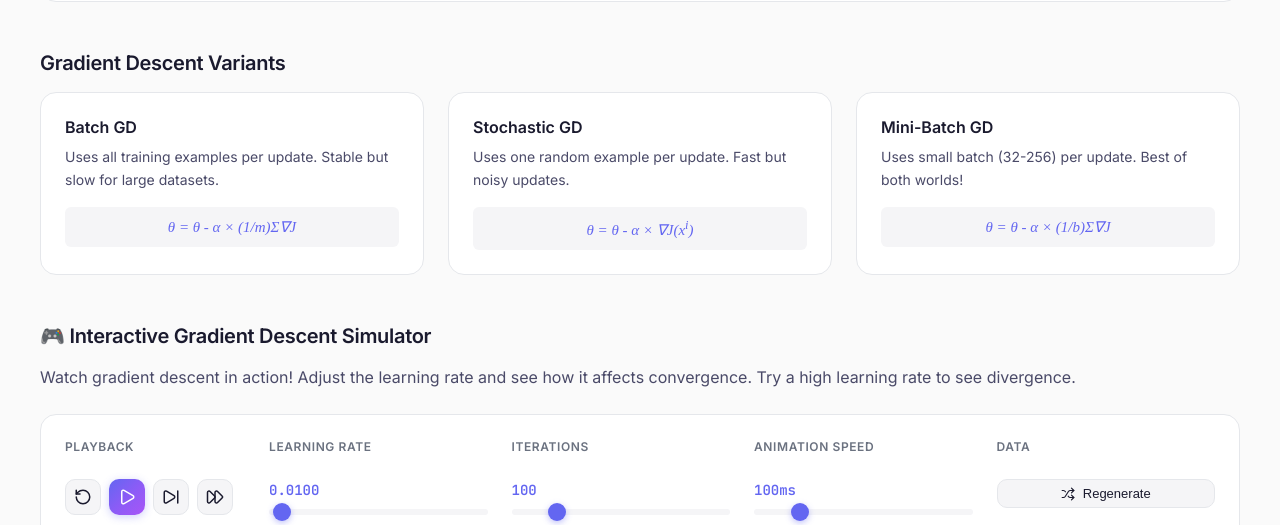
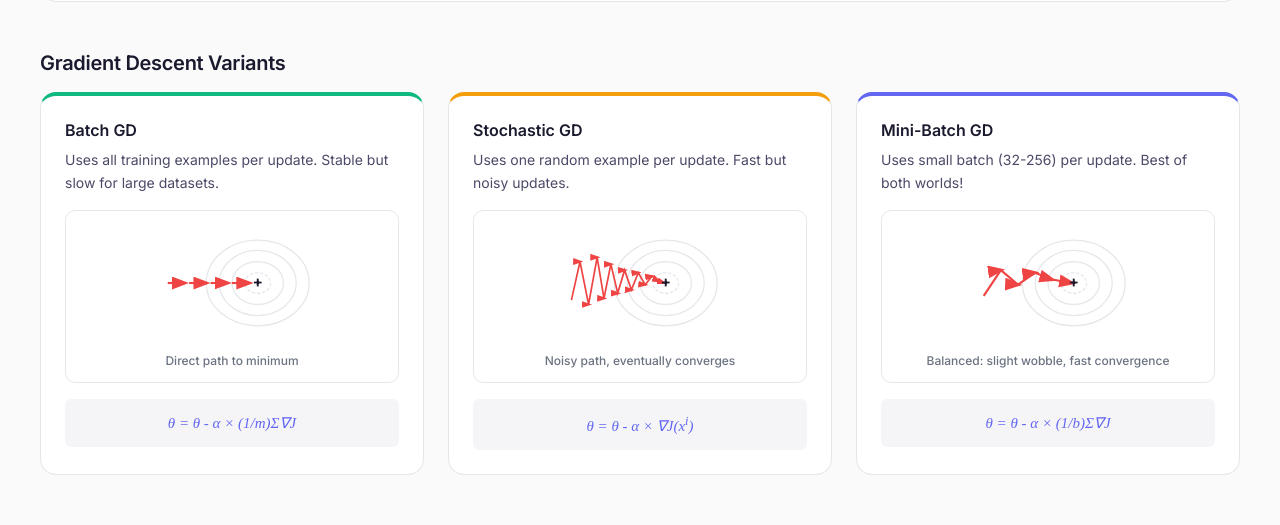
Before and after one commit to CodingYodha/Teach-Linear-Regression-, a React (Vite) app: page /optimization in a window 1280 px wide. Shown: the part 2290-2815 px from the top of the page. Built offline with nearby package versions, Linux system fonts and the light colour scheme.

Commit message:
Added proper Gradient descent visualization

```diff
--- a/src/pages/Optimization.css
+++ b/src/pages/Optimization.css
@@ -433,6 +433,24 @@
     background: var(--bg-card);
     border: 1px solid var(--border-light);
     border-radius: var(--radius-lg);
+    transition: transform 0.3s ease, box-shadow 0.3s ease;
+}
+
+.variant-card:hover {
+    transform: translateY(-4px);
+    box-shadow: 0 8px 30px rgba(0, 0, 0, 0.12);
+}
+
+.variant-card.batch {
+    border-top: 4px solid var(--success);
+}
+
+.variant-card.stochastic {
+    border-top: 4px solid var(--warning);
+}
+
+.variant-card.minibatch {
+    border-top: 4px solid var(--accent-primary);
 }
 
 .variant-card h4 {
@@ -446,6 +464,91 @@
     font-size: 0.875rem;
     color: var(--text-secondary);
     margin-bottom: 1rem;
+    min-height: 2.5rem;
+}
+
+/* Variant Visual */
+.variant-visual {
+    padding: 1rem;
+    background: var(--bg-tertiary);
+    border-radius: var(--radius-md);
+    margin-bottom: 1rem;
+    display: flex;
+    flex-direction: column;
+    align-items: center;
+    gap: 0.5rem;
+}
+
+.variant-visual.contour {
+    padding: 0.75rem;
+    background: var(--bg-card);
+    border: 1px solid var(--border-light);
+}
+
+.variant-svg {
+    width: 100%;
+    height: 120px;
+}
+
+.visual-label {
+    font-size: 0.75rem;
+    color: var(--text-tertiary);
+    font-weight: 500;
+}
+
+/* Path animations */
+.path-smooth {
+    stroke-dasharray: 300;
+    stroke-dashoffset: 300;
+    animation: drawPath 3s ease-in-out infinite;
+}
+
+.path-noisy {
+    stroke-dasharray: 400;
+    stroke-dashoffset: 400;
+    animation: drawPath 2s ease-in-out infinite;
+}
+
+.path-balanced {
+    stroke-dasharray: 300;
+    stroke-dashoffset: 300;
+    animation: drawPath 2.5s ease-in-out infinite;
+}
+
+@keyframes drawPath {
+    0% {
+        stroke-dashoffset: 300;
+        opacity: 0.3;
+    }
+
+    50% {
+        stroke-dashoffset: 0;
+        opacity: 1;
+    }
+
+    100% {
+        stroke-dashoffset: 0;
+        opacity: 1;
+    }
+}
+
+/* Pulsing dot at minimum */
+.pulse-dot {
+    animation: pulseDot 2s ease-in-out infinite;
+}
+
+@keyframes pulseDot {
+
+    0%,
+    100% {
+        transform: scale(1);
+        opacity: 1;
+    }
+
+    50% {
+        transform: scale(1.3);
+        opacity: 0.7;
+    }
 }
 
 .variant-formula {
@@ -453,7 +556,7 @@
     font-size: 0.9375rem;
     font-style: italic;
     color: var(--accent-primary);
-    padding: 0.5rem;
+    padding: 0.75rem;
     background: var(--bg-tertiary);
     border-radius: var(--radius-sm);
     text-align: center;
--- a/src/pages/Optimization.jsx
+++ b/src/pages/Optimization.jsx
@@ -206,21 +206,104 @@ const Optimization = () => {
             <section className="section">
                 <h2 className="section-title">Gradient Descent Variants</h2>
                 <div className="variants-grid">
-                    <div className="variant-card">
+                    <div className="variant-card batch">
                         <h4>Batch GD</h4>
                         <p>Uses all training examples per update. Stable but slow for large datasets.</p>
+                        <div className="variant-visual contour">
+                            <svg viewBox="0 0 200 140" className="variant-svg">
+                                {/* Contour ellipses */}
+                                <ellipse cx="130" cy="70" rx="60" ry="50" fill="none" stroke="var(--border-light)" strokeWidth="1.5" />
+                                <ellipse cx="130" cy="70" rx="45" ry="38" fill="none" stroke="var(--border-light)" strokeWidth="1.5" />
+                                <ellipse cx="130" cy="70" rx="30" ry="25" fill="none" stroke="var(--border-light)" strokeWidth="1.5" />
+                                <ellipse cx="130" cy="70" rx="15" ry="12" fill="none" stroke="var(--border-light)" strokeWidth="1.5" strokeDasharray="4,2" />
+
+                                {/* Straight path with arrows - Batch GD */}
+                                <line x1="25" y1="70" x2="45" y2="70" stroke="var(--error)" strokeWidth="2.5" markerEnd="url(#arrowBatch)" />
+                                <line x1="50" y1="70" x2="70" y2="70" stroke="var(--error)" strokeWidth="2.5" markerEnd="url(#arrowBatch)" />
+                                <line x1="75" y1="70" x2="95" y2="70" stroke="var(--error)" strokeWidth="2.5" markerEnd="url(#arrowBatch)" />
+                                <line x1="100" y1="70" x2="120" y2="70" stroke="var(--error)" strokeWidth="2.5" markerEnd="url(#arrowBatch)" />
+
+                                {/* Center minimum */}
+                                <text x="130" y="75" fill="var(--text-primary)" fontSize="18" fontWeight="bold" textAnchor="middle">+</text>
+
+                                <defs>
+                                    <marker id="arrowBatch" markerWidth="8" markerHeight="8" refX="6" refY="3" orient="auto">
+                                        <path d="M0,0 L0,6 L8,3 z" fill="var(--error)" />
+                                    </marker>
+                                </defs>
+                            </svg>
+                            <span className="visual-label">Direct path to minimum</span>
+                        </div>
                         <div className="variant-formula">θ = θ - α × (1/m)Σ∇J</div>
                     </div>
 
-                    <div className="variant-card">
+                    <div className="variant-card stochastic">
                         <h4>Stochastic GD</h4>
                         <p>Uses one random example per update. Fast but noisy updates.</p>
+                        <div className="variant-visual contour">
+                            <svg viewBox="0 0 200 140" className="variant-svg">
+                                {/* Contour ellipses */}
+                                <ellipse cx="130" cy="70" rx="60" ry="50" fill="none" stroke="var(--border-light)" strokeWidth="1.5" />
+                                <ellipse cx="130" cy="70" rx="45" ry="38" fill="none" stroke="var(--border-light)" strokeWidth="1.5" />
+                                <ellipse cx="130" cy="70" rx="30" ry="25" fill="none" stroke="var(--border-light)" strokeWidth="1.5" />
+                                <ellipse cx="130" cy="70" rx="15" ry="12" fill="none" stroke="var(--border-light)" strokeWidth="1.5" strokeDasharray="4,2" />
+
+                                {/* Very noisy zigzag path - Stochastic GD */}
+                                <polyline
+                                    points="20,90 30,45 40,95 50,40 58,88 66,48 74,82 82,55 90,78 98,58 106,72 114,62 122,68 128,70"
+                                    fill="none"
+                                    stroke="var(--error)"
+                                    strokeWidth="2"
+                                    markerMid="url(#arrowSGD)"
+                                    markerEnd="url(#arrowSGD)"
+                                />
+
+                                {/* Center minimum */}
+                                <text x="130" y="75" fill="var(--text-primary)" fontSize="18" fontWeight="bold" textAnchor="middle">+</text>
+
+                                <defs>
+                                    <marker id="arrowSGD" markerWidth="6" markerHeight="6" refX="4" refY="2" orient="auto">
+                                        <path d="M0,0 L0,4 L6,2 z" fill="var(--error)" />
+                                    </marker>
+                                </defs>
+                            </svg>
+                            <span className="visual-label">Noisy path, eventually converges</span>
+                        </div>
                         <div className="variant-formula">θ = θ - α × ∇J(x<sup>i</sup>)</div>
                     </div>
 
-                    <div className="variant-card">
+                    <div className="variant-card minibatch">
                         <h4>Mini-Batch GD</h4>
                         <p>Uses small batch (32-256) per update. Best of both worlds!</p>
+                        <div className="variant-visual contour">
+                            <svg viewBox="0 0 200 140" className="variant-svg">
+                                {/* Contour ellipses */}
+                                <ellipse cx="130" cy="70" rx="60" ry="50" fill="none" stroke="var(--border-light)" strokeWidth="1.5" />
+                                <ellipse cx="130" cy="70" rx="45" ry="38" fill="none" stroke="var(--border-light)" strokeWidth="1.5" />
+                                <ellipse cx="130" cy="70" rx="30" ry="25" fill="none" stroke="var(--border-light)" strokeWidth="1.5" />
+                                <ellipse cx="130" cy="70" rx="15" ry="12" fill="none" stroke="var(--border-light)" strokeWidth="1.5" strokeDasharray="4,2" />
+
+                                {/* Slightly wavy path - Mini-batch GD */}
+                                <polyline
+                                    points="25,85 45,55 65,72 85,58 105,66 128,70"
+                                    fill="none"
+                                    stroke="var(--error)"
+                                    strokeWidth="2.5"
+                                    markerMid="url(#arrowMini)"
+                                    markerEnd="url(#arrowMini)"
+                                />
+
+                                {/* Center minimum */}
+                                <text x="130" y="75" fill="var(--text-primary)" fontSize="18" fontWeight="bold" textAnchor="middle">+</text>
+
+                                <defs>
+                                    <marker id="arrowMini" markerWidth="8" markerHeight="8" refX="6" refY="3" orient="auto">
+                                        <path d="M0,0 L0,6 L8,3 z" fill="var(--error)" />
+                                    </marker>
+                                </defs>
+                            </svg>
+                            <span className="visual-label">Balanced: slight wobble, fast convergence</span>
+                        </div>
                         <div className="variant-formula">θ = θ - α × (1/b)Σ∇J</div>
                     </div>
                 </div>
```
